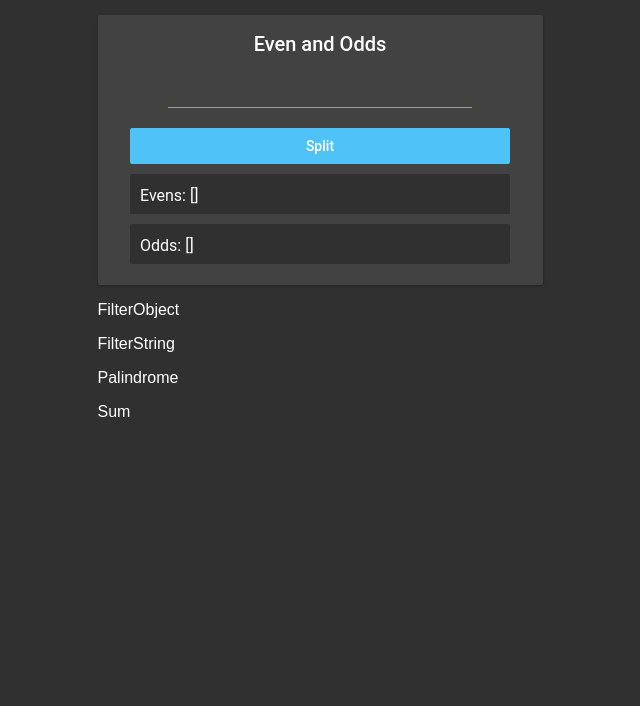
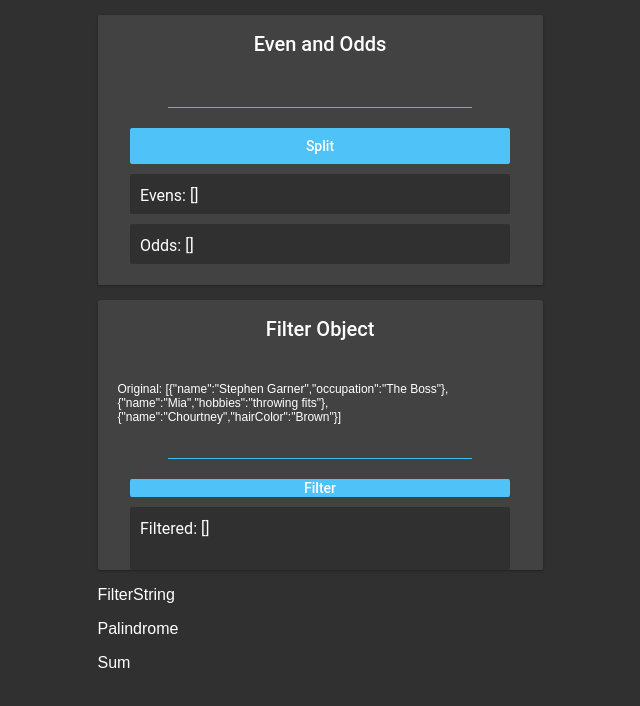
Before and after one commit to sgarner23/React-toy-problems, a React (Create React App) app: page / in a window 1280 px wide. Shown: the top 706 px of the page, without its empty margins (320-960 px from the left). Built offline with nearby package versions, Linux system fonts and the light colour scheme.

Commit message:
filter object complete

```diff
--- a/src/components/Topics/FilterObject.js
+++ b/src/components/Topics/FilterObject.js
@@ -1,9 +1,37 @@
 import React from "react";
+import { useState } from "react";
 
 const FilterObject = () => {
+  let originalArr = [
+    { name: "Stephen Garner", occupation: "The Boss" },
+    { name: "Mia", hobbies: "throwing fits" },
+    { name: "Chourtney", hairColor: "Brown" },
+  ];
+
+  const [userInput, setUserInput] = useState("");
+  const [filterText, setFilterText] = useState("Filtered: []");
+
+  function clickHandler() {
+    const filteredArr = originalArr.filter((item) => {
+      return userInput in item;
+    });
+
+    setFilterText(`Filtered: [${JSON.stringify(filteredArr)}]`);
+  }
+
   return (
-    <div>
-      <p>FilterObject</p>
+    <div className="puzzleBox evenAndOddPB">
+      <h4>Filter Object</h4>
+      <p className="original-arr"> Original: {JSON.stringify(originalArr)}</p>
+      <input
+        className="inputLine"
+        value={userInput}
+        onChange={(e) => setUserInput(e.target.value)}
+      ></input>
+      <button className="confirmationButton" onClick={clickHandler}>
+        Filter
+      </button>
+      <span className="resultsBox filterObjectRB">{filterText}</span>
     </div>
   );
 };
--- a/src/index.css
+++ b/src/index.css
@@ -128,3 +128,7 @@ h4 {
   color: #ffffff;
   margin-bottom: 35px;
 }
+
+.original-arr {
+  font-size: 12px;
+}
```
